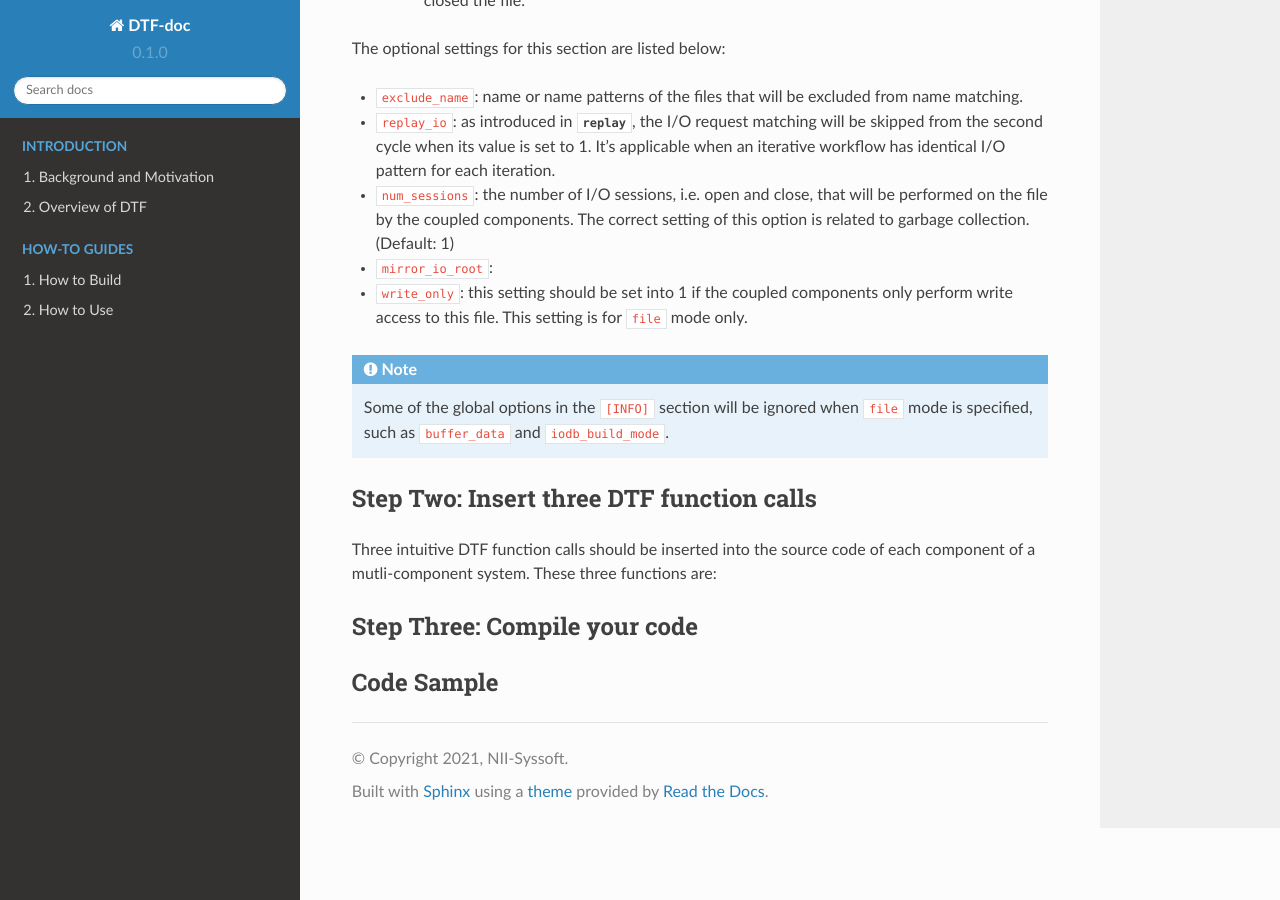
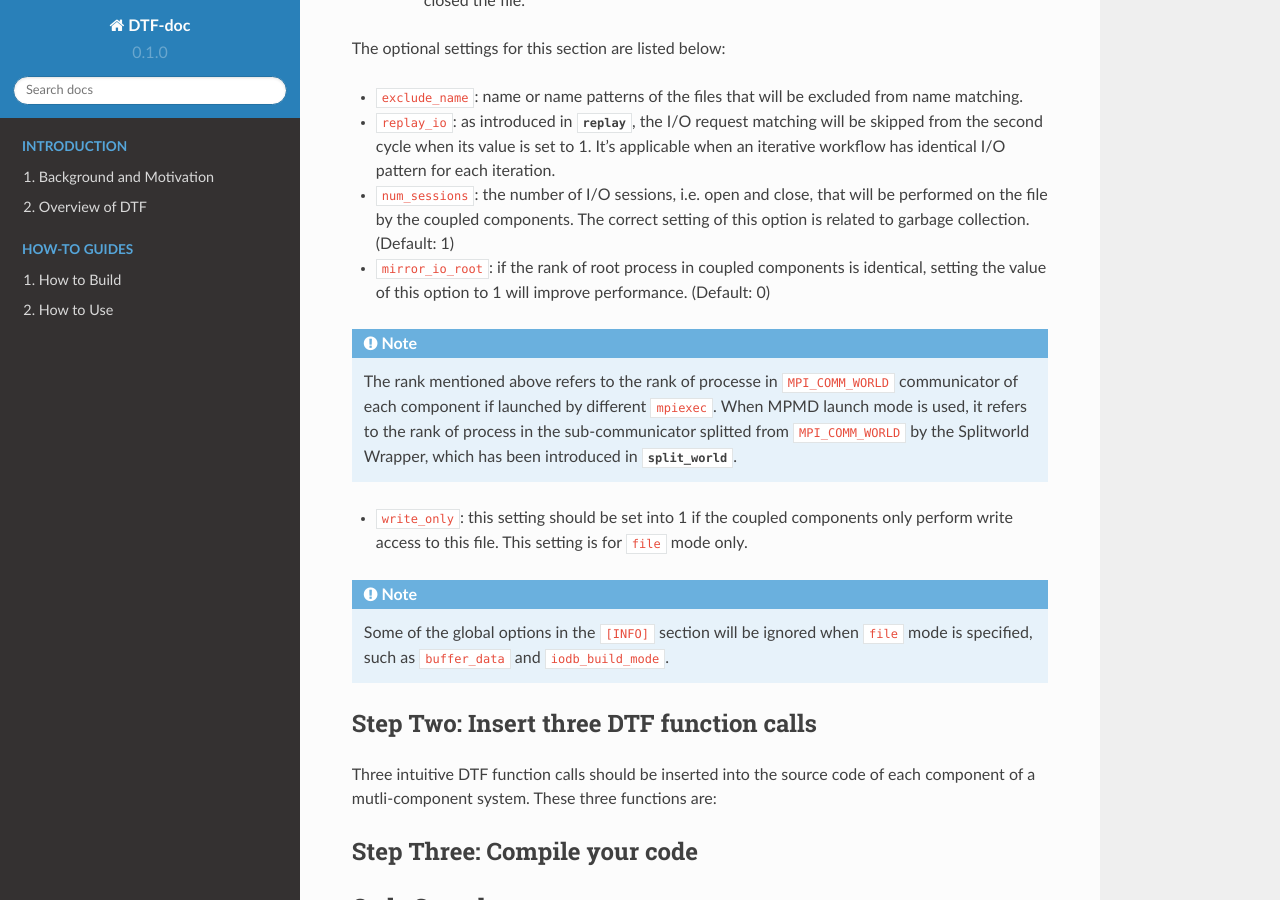
Before and after one commit to yjie2366/dtf-docs, a Sphinx documentation site: the page built from docs/source/app.rst, in a window 1280 px wide and 900 px high, scrolled down 1712 px. Built offline with Sphinx 7.4.7 and the Read the Docs theme 2.0.0, drawn with Linux system fonts in a browser that asks for light colours.

```diff
--- a/docs/source/app.rst
+++ b/docs/source/app.rst
@@ -65,7 +65,11 @@ The optional settings for this section are listed below:
 
 * ``num_sessions``: the number of I/O sessions, i.e. open and close, that will be performed on the file by the coupled components. The correct setting of this option is related to garbage collection. (Default: 1)
 
-* ``mirror_io_root``:
+* ``mirror_io_root``: if the rank of root process in coupled components is identical, setting the value of this option to 1 will improve performance. (Default: 0)
+
+.. note::
+	The rank mentioned above refers to the rank of processe in ``MPI_COMM_WORLD`` communicator of each component if launched by different ``mpiexec``.
+	When MPMD launch mode is used, it refers to the rank of process in the sub-communicator splitted from ``MPI_COMM_WORLD`` by the Splitworld Wrapper, which has been introduced in :numref:`split_world`.
 
 * ``write_only``: this setting should be set into 1 if the coupled components only perform write access to this file. This setting is for ``file`` mode only.
 
--- a/docs/source/build.rst
+++ b/docs/source/build.rst
@@ -38,6 +38,7 @@ Assume that PnetCDF library will be installed at the path ``PNETCDF_INSTALL_DIR`
 		CC=${MPI_C_COMPILER} FC=${MPI_FORTRAN_COMPILER} MPICXX=${MPI_CXX_COMPILER}
 	make -j && make install
 
+.. _split_world:
 
 Build Splitworld Wrapper Library (Optional)
 -------------------------------------------
```
Also changed, not shown: other parts of docs/source/build.rst (+2 -2 lines).
